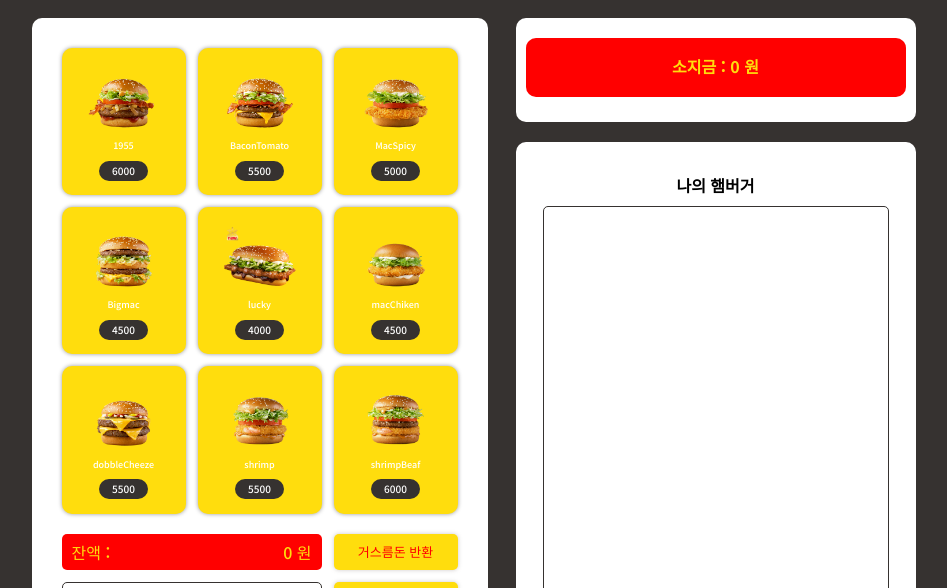
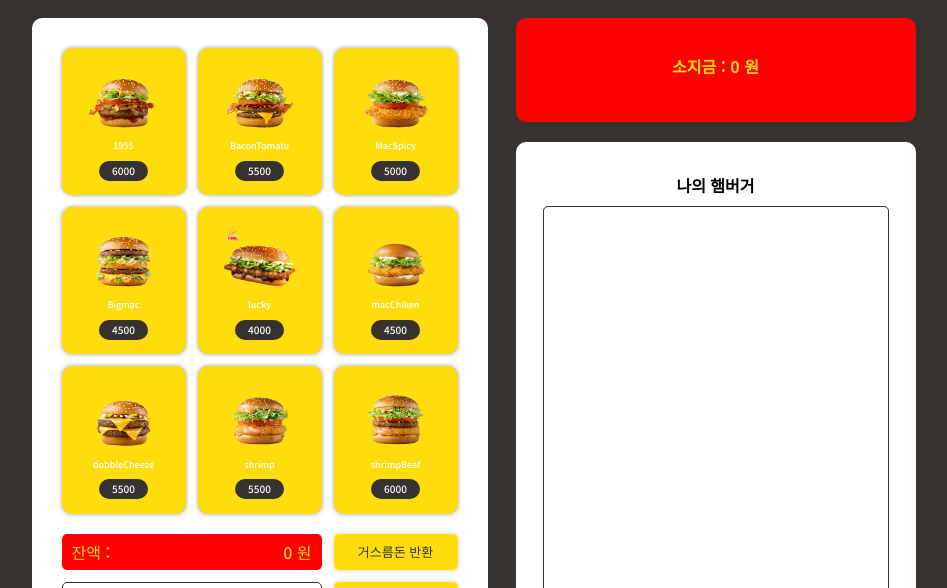
Before and after one commit to jaeh0lee/Vending-Machine, a plain HTML site: page index.html in a window 1280 px wide. Shown: the part 212-800 px from the top of the page, without its empty margins (143-1090 px from the left). Drawn offline with Linux system fonts and the light colour scheme.

Commit message:
디자인 수정

```diff
--- a/src/css/index.css
+++ b/src/css/index.css
@@ -217,7 +217,7 @@ body {
 .vending-info .btn-return,
 .vending-info .btn-put {
   background-color: var(--btn-color);
-  color: var(--sub2-color);
+  color: var(--main-color);
   font-weight: 500;
   font-size: 13px;
 }
@@ -237,7 +237,7 @@ body {
   margin: 0 auto;
   padding: 5px 10px;
   margin-bottom: 20px;
-  background-color: var(--sub-color);
+  background-color: var(--sub2-color);
   border-radius: 10px;
 }
 
@@ -252,7 +252,6 @@ body {
   color: var(--btn-color);
   padding: 10px;
   margin-bottom: 20px;
-  background-color: var(--sub2-color);
   border-radius: 10px;
 }
 
```
